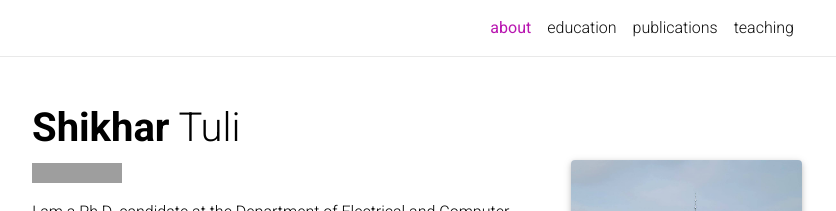
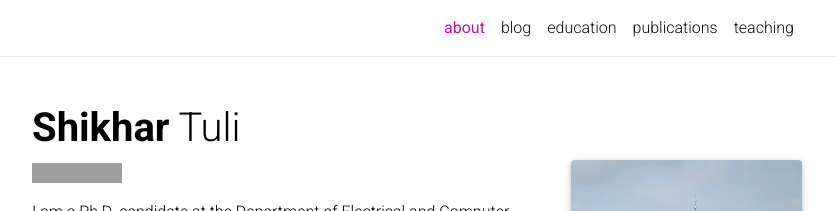
Before and after one commit to shikhartuli/shikhartuli.github.io, a Jekyll site: the page built from _pages/about.md, in a window 1280 px wide. Shown: the top 211 px of the page, without its empty margins (223-1059 px from the left). Built offline with Jekyll 4.4.1, drawn with Linux system fonts in a browser that asks for light colours; nearby versions of some CDN libraries; a style sheet for code colours, icons or effects is not loaded; grey boxes are pictures that could not be loaded.

Commit message:
Update _config.yml

```diff
--- a/_config.yml
+++ b/_config.yml
@@ -56,8 +56,8 @@
 # Blog
 # -----------------------------------------------------------------------------
 
-blog_name: # your blog must have a name for it to show up in the nav bar
-blog_description:
+blog_name: '#engineeringlife' # your blog must have a name for it to show up in the nav bar
+blog_description: my life experiences as an electrical engineer!
 permalink: /blog/:year/:title/
 
 # Pagination
```
